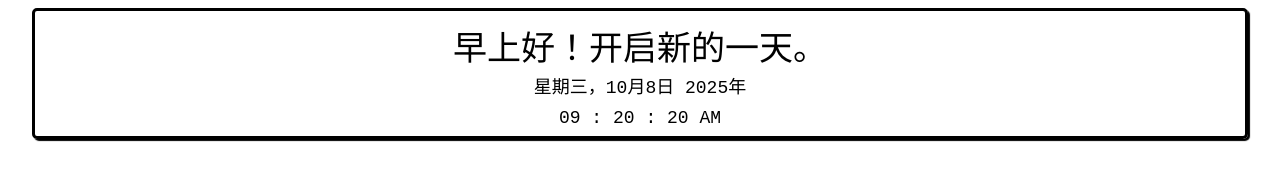
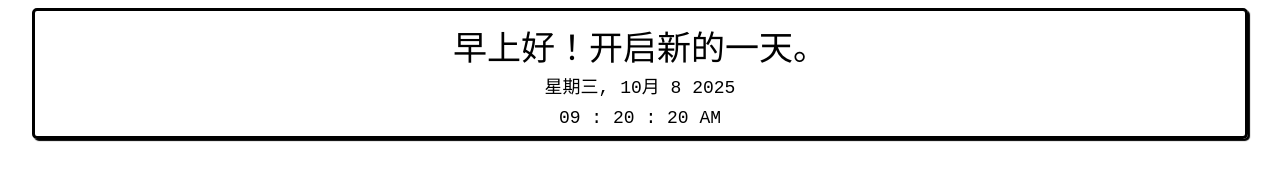
Before and after one commit to 777JASNANA/notion-time-widgets-, a plain HTML site: page index.html in a window 1280 px wide. Drawn offline with Linux system fonts and the light colour scheme.

Commit message:
Update index.html

```diff
--- a/index.html
+++ b/index.html
@@ -117,7 +117,7 @@ function dispalyGreetings(today){
         var monthName = monthNames[today.getMonth()];
         var date = today.getDate();
         var year = today.getFullYear();
-        document.getElementById('date').innerHTML = `${dayName}，${monthName}${date}日 ${year}年`;
+        document.getElementById('date').innerHTML =dayName+", "+monthName+" "+date+" "+year;
 
     }
 
```
